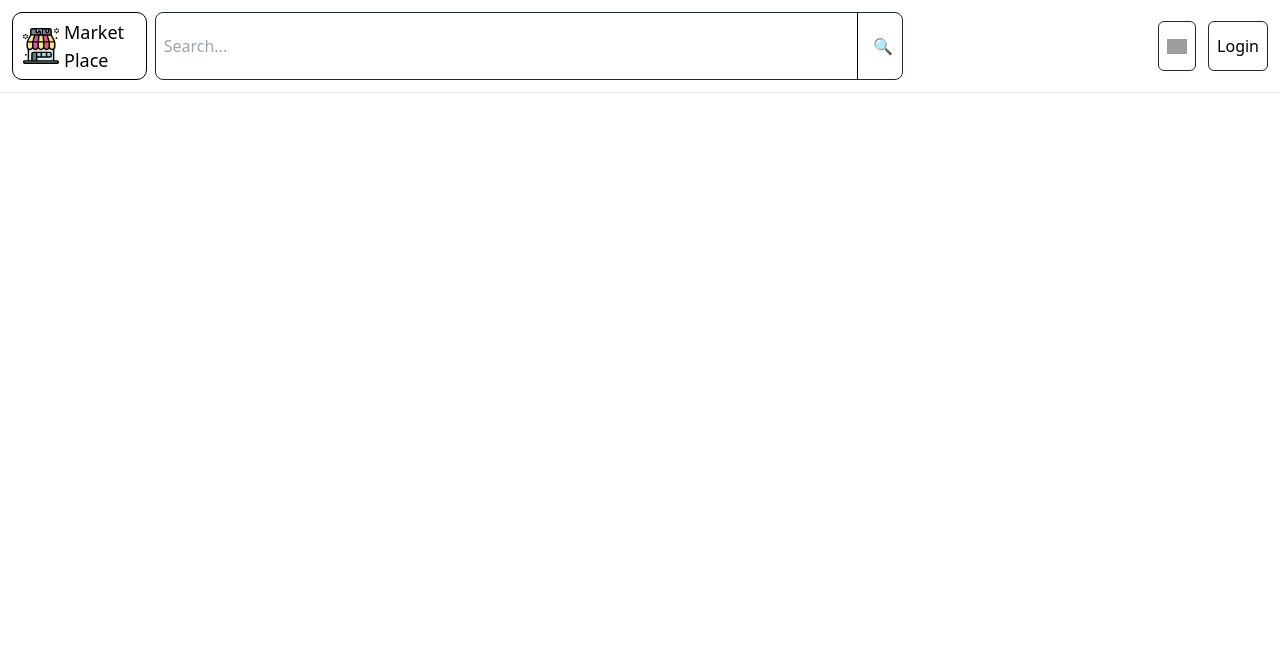
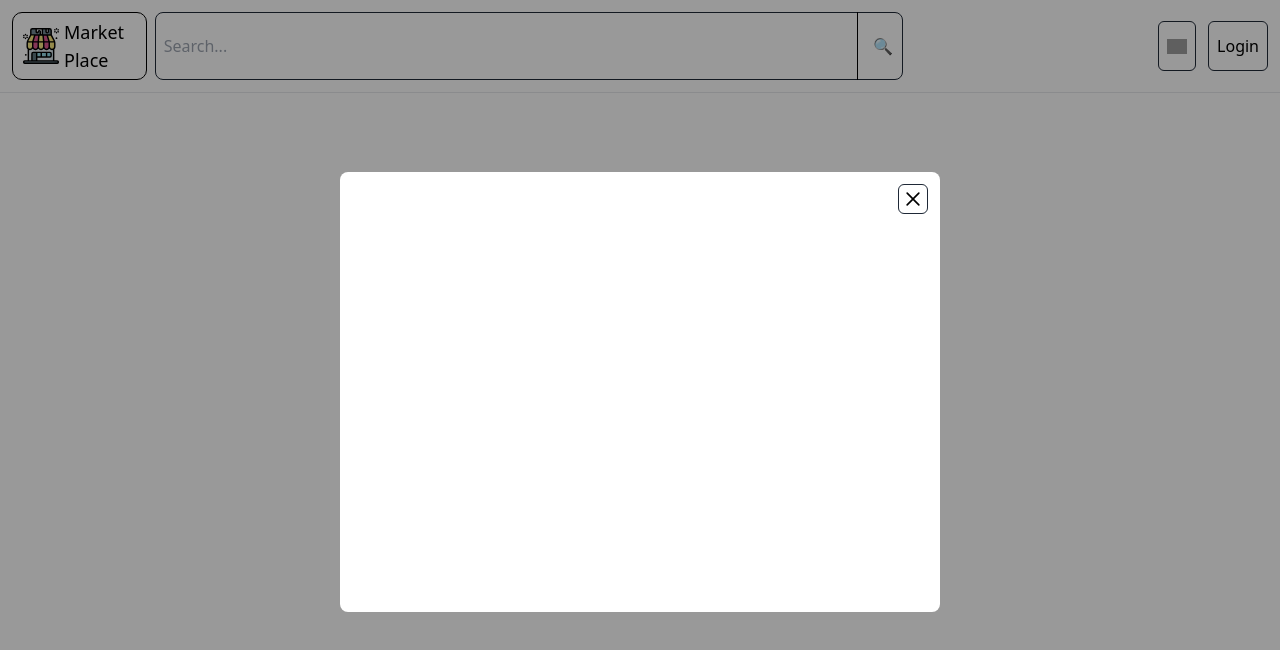
Before and after one commit to fauna-labs/fauna-shop-app, a Next.js app: page / in a window 1280 px wide. Both pictures are taken after a click on the button "Login". Shown: the top 650 px of the page. Built offline with nearby package versions, Linux system fonts and the light colour scheme; grey boxes are pictures that could not be loaded.

Commit message:
updated modal

```diff
--- /dev/null
+++ b/components/LoginSignup.tsx
@@ -0,0 +1,22 @@
+import styles from "../styles/Nav.module.css";
+import Image from 'next/image';
+import crossIcon from "../public/cross.svg";
+
+export default function LoginSignup({ onClose } : { onClose: () => void }) {
+  return (
+    <div className={styles.mainModal}>
+      <div className={styles.modal}>
+        <div className="flex justify-end">
+          <button onClick={onClose} className="p-1 border border-gray-800 rounded-md hover:bg-gray-200">
+            <Image
+              src={crossIcon}
+              width={20}
+              height={20}
+              alt="cross icon"
+            />
+          </button>
+        </div>
+      </div>
+    </div>
+  )
+}
--- a/components/Navbar.tsx
+++ b/components/Navbar.tsx
@@ -5,7 +5,8 @@ import makeAnimated from 'react-select/animated';
 import marketIcon from "../public/market.svg";
 import filterIcon from "../public/filter.svg";
 import styles from "../styles/Nav.module.css";
-import Link from "next/link";
+import Link from 'next/link';
+import LoginSignup from './LoginSignup';
 
 
 const animatedComponents = makeAnimated();
@@ -50,6 +51,7 @@ const initialStateFilters = {
 export default function Navbar() {
   const [showFilter, setShowFilter] = useState(false);
   const [searchFilters, setSearchFilters] = useState(initialStateFilters);
+  const [openLogin, setOpenLogin] = useState(false);
 
   const selectCategoryRef = useRef(null);
   const selectCountryRef = useRef(null);
@@ -118,6 +120,7 @@ export default function Navbar() {
   }
 
   return (
+    <>
     <div className="container mx-auto">
       <nav className={styles.navStyle}>
         <div className="flex w-3/4 max-sm:w-full">
@@ -156,7 +159,15 @@ export default function Navbar() {
               alt="market Icon"
             />
           </button>
-          <button className="border border-gray-800 rounded-md p-2 hover:bg-gray-200">Login</button>
+          <button
+            className="border border-gray-800 rounded-md p-2 hover:bg-gray-200"
+            onClick={() => {
+              setShowFilter(false);
+              setOpenLogin(true);
+            }}
+          >
+            Login
+          </button>
         </div>
       </nav>
 
@@ -238,5 +249,11 @@ export default function Navbar() {
         </>
       )}
     </div>
+    {
+        openLogin && (
+          <LoginSignup onClose={() => setOpenLogin(false)}/>
+        )
+      }
+    </>
   )
 }
--- a/styles/Nav.module.css
+++ b/styles/Nav.module.css
@@ -41,6 +41,28 @@
   padding-bottom: 15px;
 }
 
+.mainModal {
+  background-color: rgba(0,0,0,0.4);
+  width: 100vw;
+  height: 110vh;
+  position: absolute;
+  overflow: hidden;
+  z-index: 1;
+  transform: translateY(-140px);
+}
+
+.modal {
+  @apply bg-white p-3 rounded-lg;
+  width: 50%;
+  height: 50%;
+  position: absolute;
+  top: 50%;
+  left: 50%;
+  transform: translate(-50%, -50%);
+  z-index: 2;
+  max-width: 600px;
+}
+
 @media (max-width: 640px) {
   .logo {
     @apply w-3/4;
@@ -54,6 +76,12 @@
 
   .filterContainer button {
     width: 100%;
+  }
+
+  .modal {
+    top: 40%;
+    width: 90%;
+    height: 70%;
   }
 }
 
```
Also changed, not shown: public/cross.svg (added).
